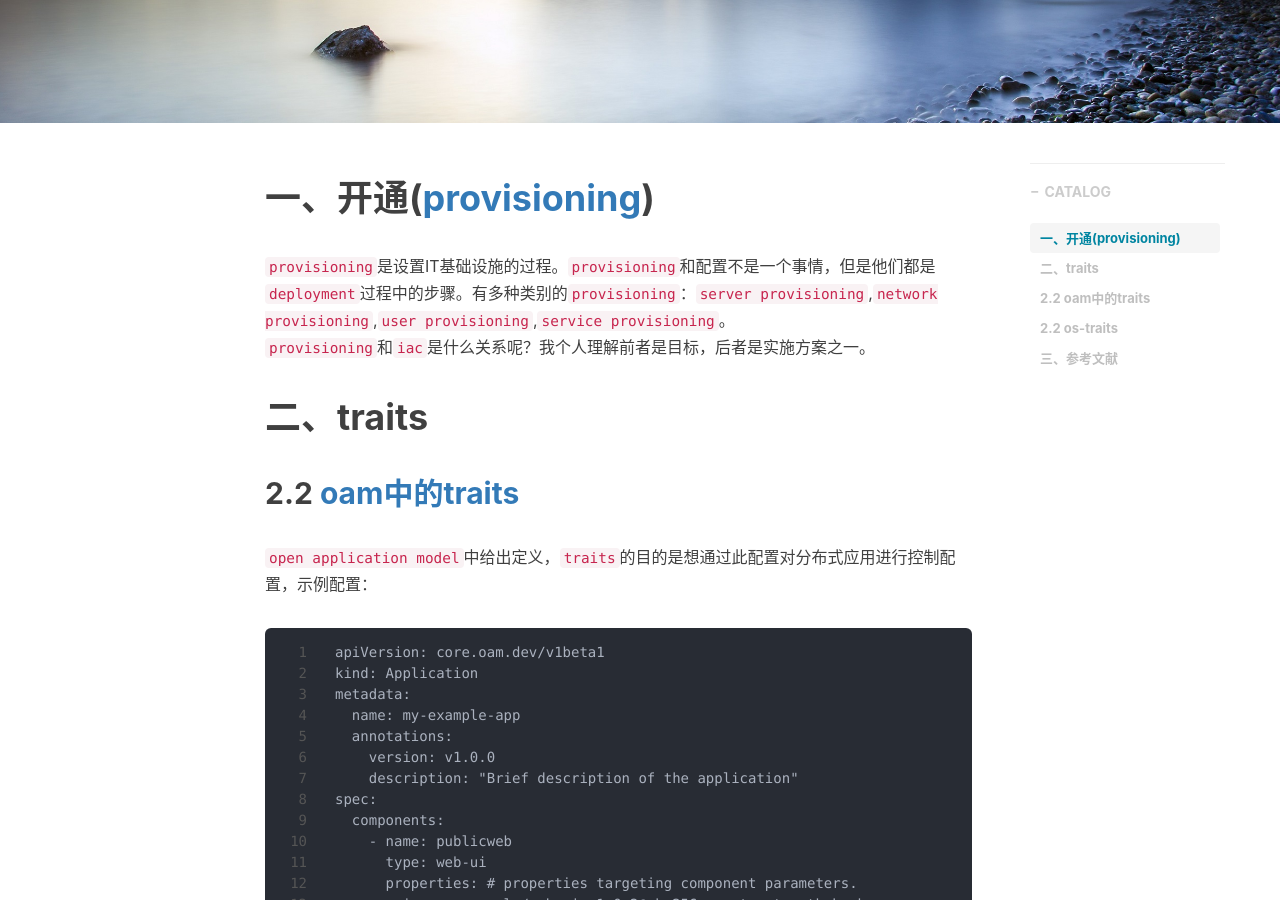
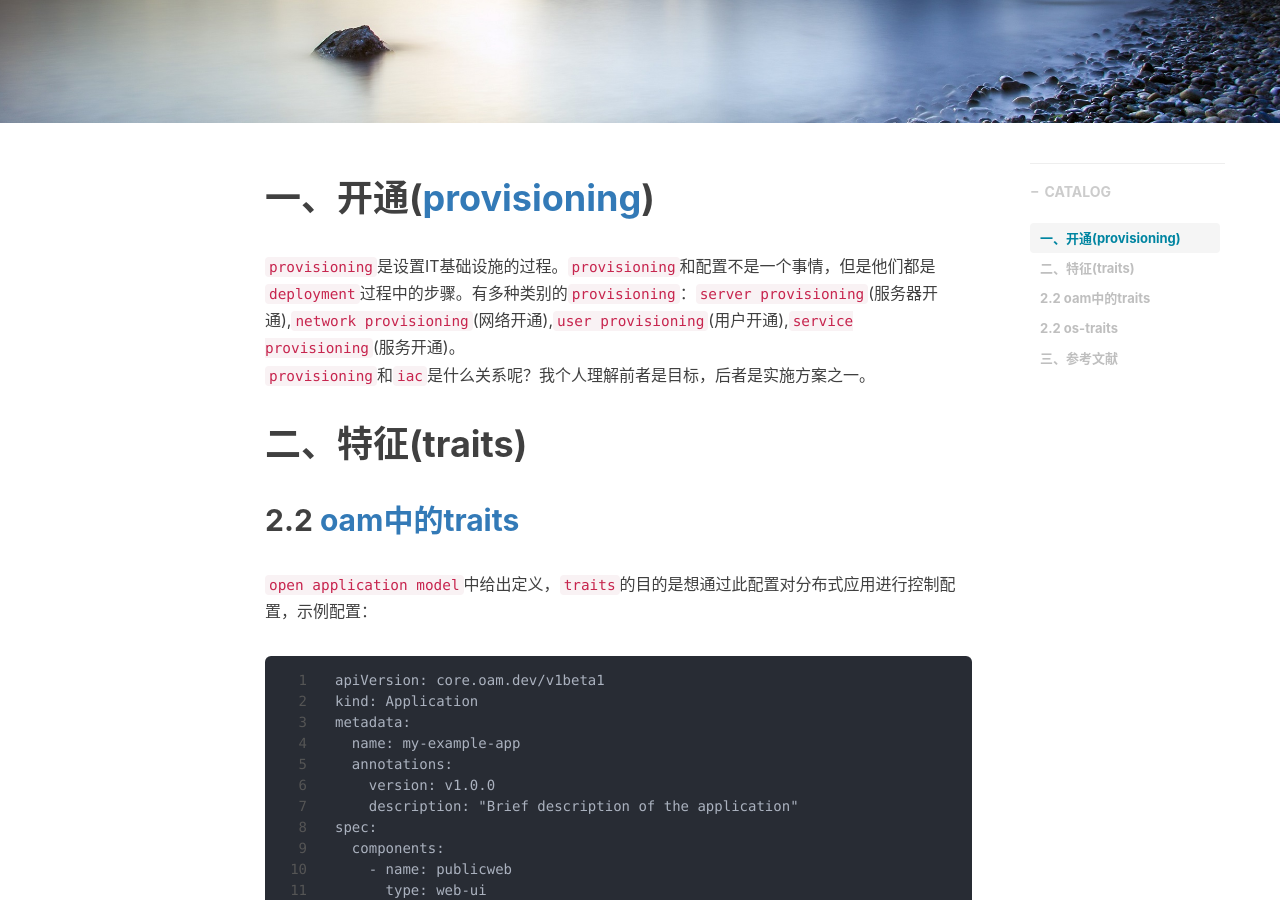
Before and after one commit to shihai1991/shihai1991.github.io, a Jekyll site: the page built from _posts/2022-09-16-application-operate.md, in a window 1280 px wide and 900 px high, scrolled down 334 px. Built offline with Jekyll 4.4.1, drawn with Linux system fonts in a browser that asks for light colours; nearby versions of some CDN libraries; comment, search, counter and statistics services are not loaded.

Commit message:
Update 2022-09-16-application-operate.md

````diff
--- a/_posts/2022-09-16-application-operate.md
+++ b/_posts/2022-09-16-application-operate.md
@@ -9,10 +9,10 @@ tags:
 time: '2022.09.16 11:34:00'
 ---
 # 一、开通([provisioning](https://www.redhat.com/en/topics/automation/what-is-provisioning#overview))
-`provisioning`是设置IT基础设施的过程。`provisioning`和配置不是一个事情，但是他们都是`deployment`过程中的步骤。有多种类别的`provisioning`：`server provisioning`,`network provisioning`,`user provisioning`,`service provisioning`。
+`provisioning`是设置IT基础设施的过程。`provisioning`和配置不是一个事情，但是他们都是`deployment`过程中的步骤。有多种类别的`provisioning`：`server provisioning`(服务器开通),`network provisioning`(网络开通),`user provisioning`(用户开通),`service provisioning`(服务开通)。
 `provisioning`和`iac`是什么关系呢？我个人理解前者是目标，后者是实施方案之一。
 
-# 二、traits
+# 二、特征(traits)
 ## 2.2 [oam中的traits](https://github.com/oam-dev/spec/blob/master/6.traits.md)
 `open application model`中给出定义，`traits`的目的是想通过此配置对分布式应用进行控制配置，示例配置：
 ```
````
Also changed, not shown: other parts of _posts/2022-09-16-application-operate.md (+1 -0 lines).
